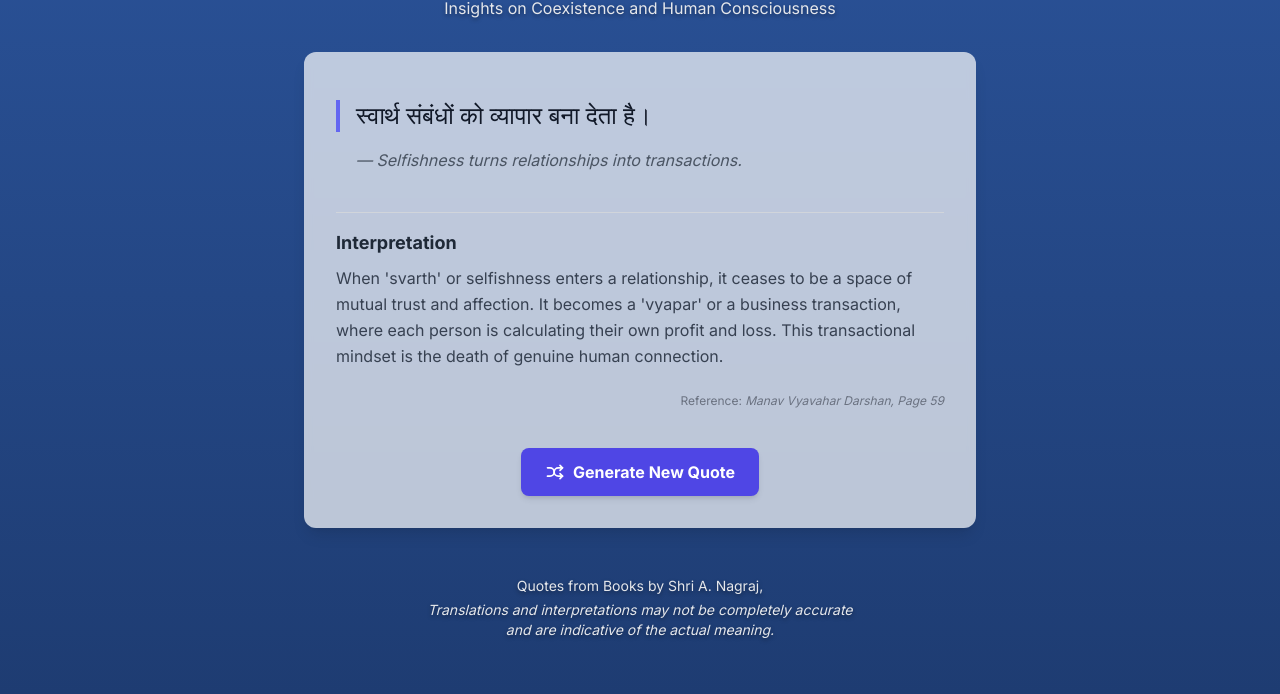
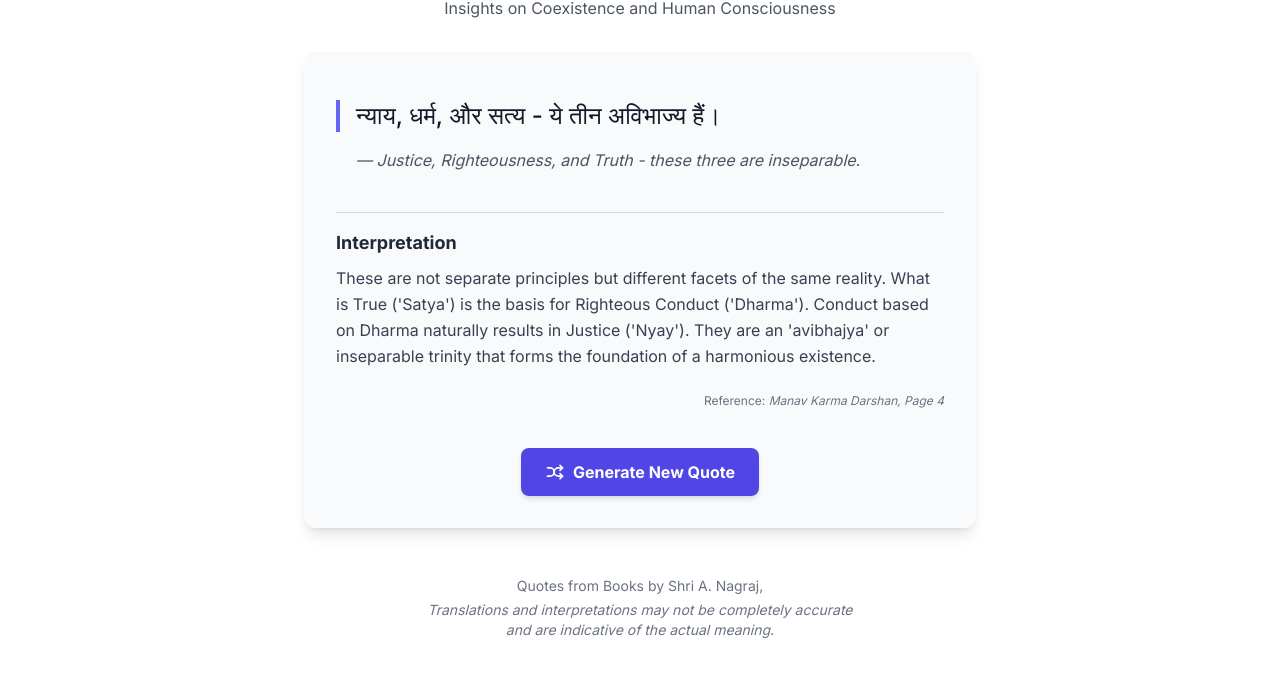
Before and after one commit to pinkash/mdquotes, a plain HTML site: page index.html in a window 1280 px wide. Shown: the part 106-800 px from the top of the page. Drawn offline with nearby package versions, Linux system fonts and the light colour scheme.

Commit message:
Update index.html

```diff
--- a/index.html
+++ b/index.html
@@ -13,9 +13,6 @@
         body {
             font-family: 'Inter', sans-serif;
         }
-        .text-shadow {
-            text-shadow: 0 2px 4px rgba(0,0,0,0.4);
-        }
         /* Styles for the flipping animation */
         #quote-card-content {
             transition: opacity 300ms ease-in-out, transform 300ms ease-in-out;
@@ -27,14 +24,14 @@
     </style>
 </head>
 <body>
-    <div id="main-container" class="flex flex-col items-center justify-center min-h-screen p-4 transition-all duration-1000">
+    <div id="main-container" class="bg-white flex flex-col items-center justify-center min-h-screen p-4">
         <div class="w-full max-w-2xl mx-auto">
             <header class="text-center mb-8">
-                <h1 class="text-3xl md:text-4xl font-bold text-white text-shadow">Wisdom from Madhyasth Darshan</h1>
-                <p class="text-gray-200 mt-2 text-shadow">Insights on Coexistence and Human Consciousness</p>
+                <h1 class="text-3xl md:text-4xl font-bold text-gray-800">Wisdom from Madhyasth Darshan</h1>
+                <p class="text-gray-600 mt-2">Insights on Coexistence and Human Consciousness</p>
             </header>
 
-            <div class="bg-white/70 dark:bg-gray-800/70 backdrop-blur-sm rounded-xl shadow-lg p-6 md:p-8 flex flex-col">
+            <div class="bg-gray-50 rounded-xl shadow-lg p-6 md:p-8 flex flex-col">
                 <main class="flex-grow min-h-[360px] md:min-h-[340px] flex items-center justify-center">
                     <div id="quote-card-content">
                         <div class="flex flex-col h-full">
@@ -68,7 +65,7 @@
             </div>
 
             <footer class="text-center mt-12">
-                <div class="text-sm text-gray-200 max-w-md mx-auto text-shadow">
+                <div class="text-sm text-gray-500 max-w-md mx-auto">
                     <p>Quotes from Books by Shri A. Nagraj,</p>
                     <p class="italic mt-1">Translations and interpretations may not be completely accurate and are indicative of the actual meaning.</p>
                 </div>
@@ -1695,20 +1692,7 @@
         }
     ];
 
-    const natureGradients = [
-        'linear-gradient(to top, #4facfe 0%, #00f2fe 100%)',      // Clear Sky
-        'linear-gradient(to right, #ffecd2 0%, #fcb69f 100%)',   // Sunrise
-        'linear-gradient(to top, #0ba360 0%, #3cba92 100%)',      // Forest Canopy
-        'linear-gradient(to right, #d4145a 0%, #fbb03b 100%)',   // Fiery Sunset
-        'linear-gradient(to top, #a18cd1 0%, #fbc2eb 100%)',      // Lavender Field
-        'linear-gradient(to top, #1e3c72 0%, #2a5298 100%)',      // Deep Ocean
-        'linear-gradient(to top, #d299c2 0%, #fef9d7 100%)',      // Dawn
-        'linear-gradient(to right, #00c9ff 0%, #92fe9d 100%)',   // Tropical Lagoon
-        'linear-gradient(to top, #6a85b6 0%, #bac8e0 100%)',      // Misty Mountains
-    ];
-
     // --- State Variables ---
-    let currentBg = '';
     let isFlipping = false;
     let usedIndices = [];
 
@@ -1736,14 +1720,6 @@
         newQuoteBtn.disabled = true;
         quoteCardContent.classList.add('flipping');
 
-        // --- Select new background ---
-        let newBg = currentBg;
-        while (newBg === currentBg) {
-            newBg = natureGradients[Math.floor(Math.random() * natureGradients.length)];
-        }
-        currentBg = newBg;
-        mainContainer.style.backgroundImage = currentBg;
-
         // --- Select new quote ---
         let availableIndices = quotes.map((_, i) => i).filter(i => !usedIndices.includes(i));
         if (availableIndices.length === 0) {
@@ -1765,10 +1741,6 @@
 
     // --- Initial Load ---
     document.addEventListener('DOMContentLoaded', () => {
-        // Initial Background
-        currentBg = natureGradients[Math.floor(Math.random() * natureGradients.length)];
-        mainContainer.style.backgroundImage = currentBg;
-
         // Initial Quote
         const firstIndex = Math.floor(Math.random() * quotes.length);
         usedIndices.push(firstIndex);
```
